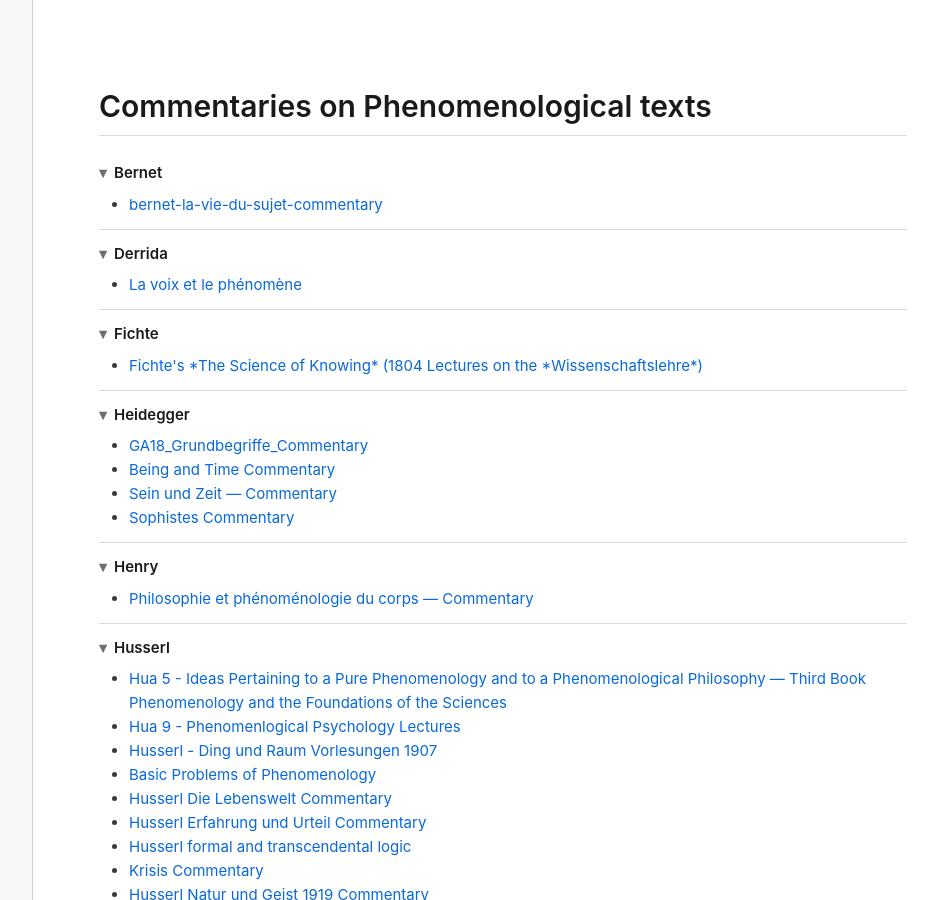
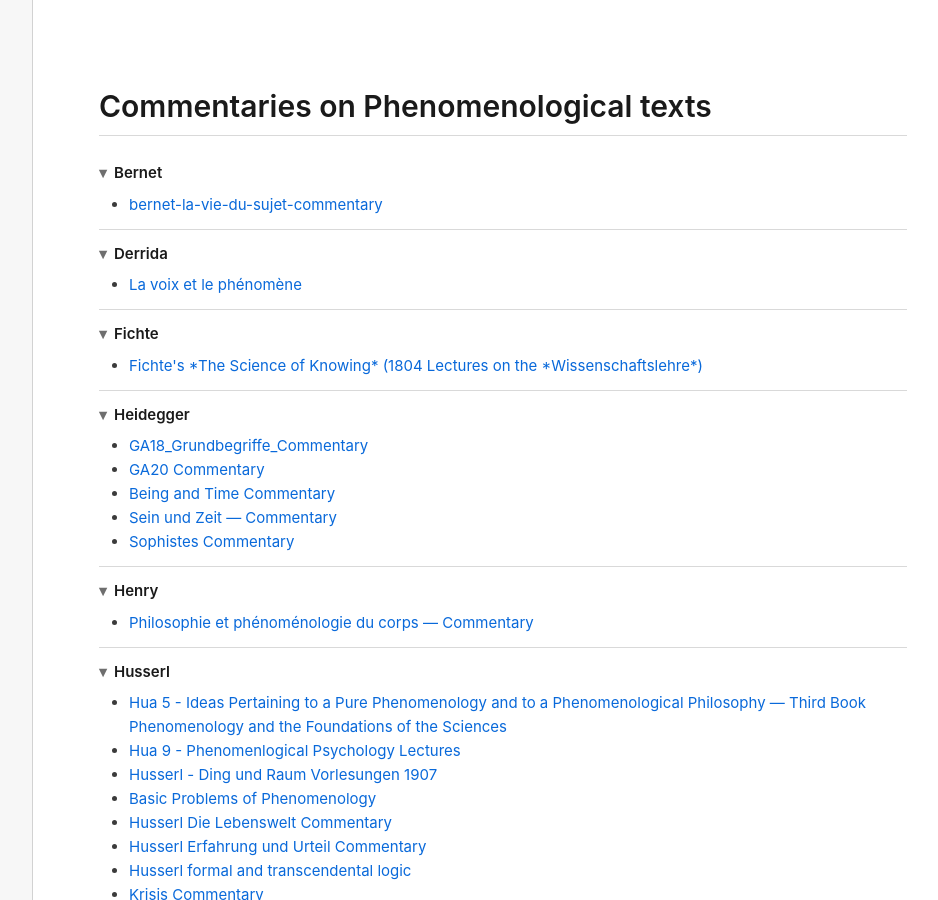
Before and after one commit to faultynode/commentaries, a Jekyll site: the page built from index.html, in a window 1280 px wide and 900 px high. Shown: the whole window, without its empty margins (227-1165 px from the left). Built offline with Jekyll 4.4.1, drawn with Linux system fonts in a browser that asks for light colours.

```diff
--- a/index.html
+++ b/index.html
@@ -27,6 +27,7 @@ title: Phenomenology Commentaries
     <summary>Heidegger</summary>
     <ul>
       <li><a href="commentaries/heidegger/GA18_Grundbegriffe_Commentary.html">GA18_Grundbegriffe_Commentary</a></li>
+      <li><a href="commentaries/heidegger/GA20%20Commentary.html">GA20 Commentary</a></li>
       <li><a href="commentaries/heidegger/heidegger-being-and-time-commentary.html">Being and Time Commentary</a></li>
       <li><a href="commentaries/heidegger/heidegger-sein-und-zeit-commentary.html">Sein und Zeit — Commentary</a></li>
       <li><a href="commentaries/heidegger/heidegger-sophist-commentary.html">Sophistes Commentary</a></li>
```
Also changed, not shown: commentaries/heidegger/GA20 Commentary.md (+4 -0 lines).
